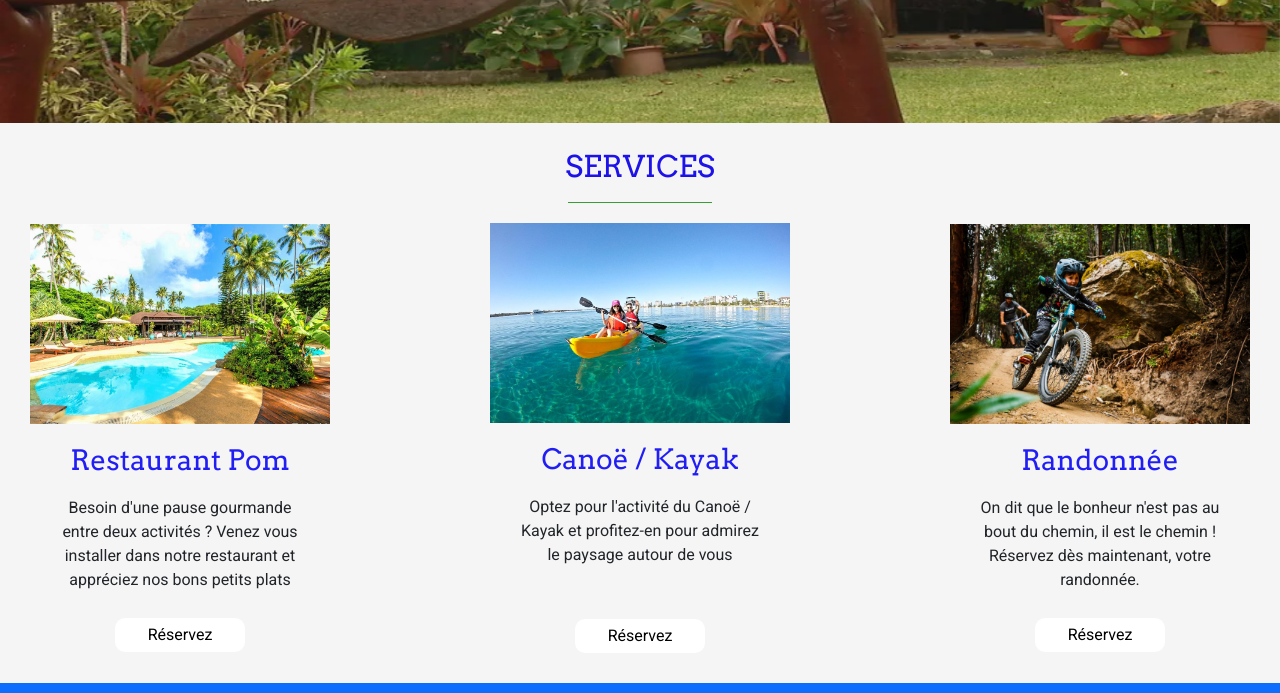
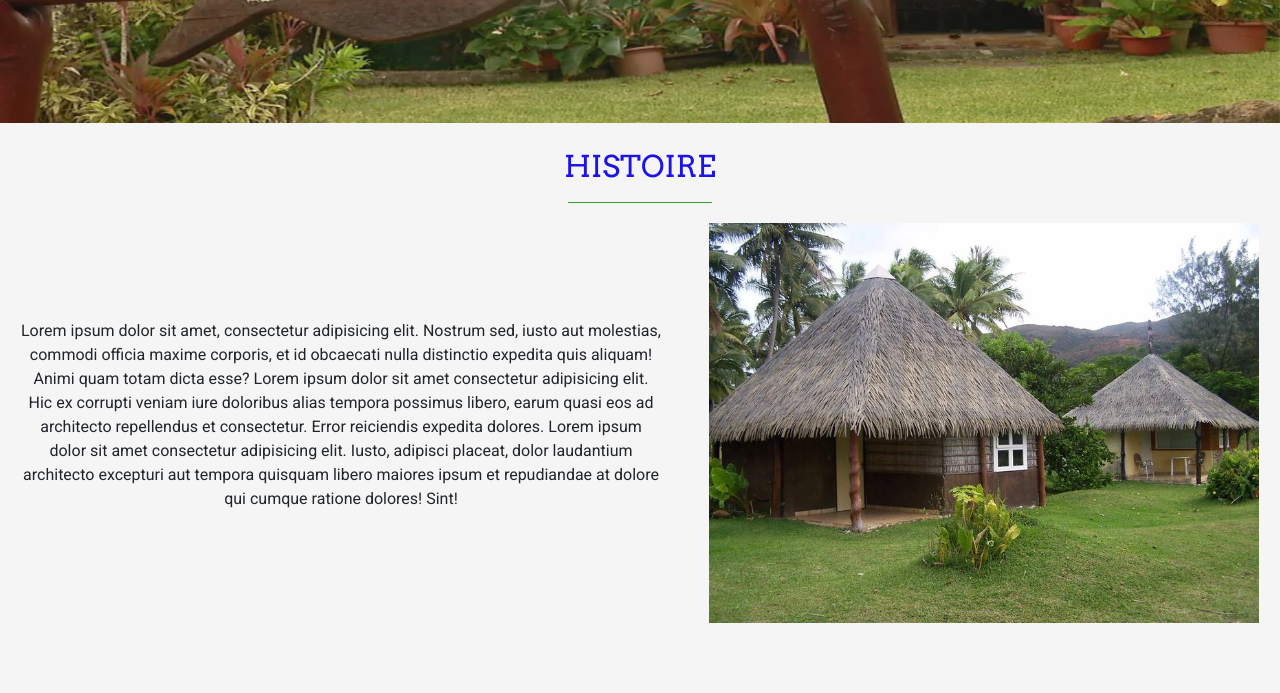
Before and after one commit to Ououia/thickLovers, a website: page index.html in a window 1280 px wide. Shown: the part 570-1263 px from the top of the page. Drawn offline with nearby package versions, Linux system fonts and the light colour scheme.

Commit message:
feat : histoire

```diff
--- a/index.html
+++ b/index.html
@@ -122,6 +122,21 @@
     </div> -->
     <!-- /#who -->
 
+    <div id="get-story">
+      <h2 id="getstory" class="articletitle">HISTOIRE</h2>
+      <hr class="articlehr" style="width: 9em; text-align: left; margin-left: 0" />
+      <div class="d-flex flex-column flex-lg-row align-items-center justify-content-center gap-5 mb-5">
+        <div class="w-50 text-center">
+          <p>
+            Lorem ipsum dolor sit amet, consectetur adipisicing elit. Nostrum sed, iusto aut molestias, commodi officia maxime corporis, et id obcaecati nulla distinctio expedita quis aliquam! Animi quam totam dicta esse? Lorem ipsum dolor sit amet consectetur adipisicing elit. Hic ex corrupti veniam iure doloribus alias tempora possimus libero, earum quasi eos ad architecto repellendus et consectetur. Error reiciendis expedita dolores. Lorem ipsum dolor sit amet consectetur adipisicing elit. Iusto, adipisci placeat, dolor laudantium architecto excepturi aut tempora quisquam libero maiores ipsum et repudiandae at dolore qui cumque ratione dolores! Sint!
+          </p>
+        </div>
+        <div >
+          <img src="./images/gite-story-img.png" alt="Image of gite" class="servicehistoire">
+        </div>
+      </div>
+    </div>
+
   <div id="get-involved">
     <h2 id="getinvolved" class="articletitle">SERVICES</h2>
     <hr class="articlehr" style="width: 9em; text-align: left; margin-left: 0" />
```
